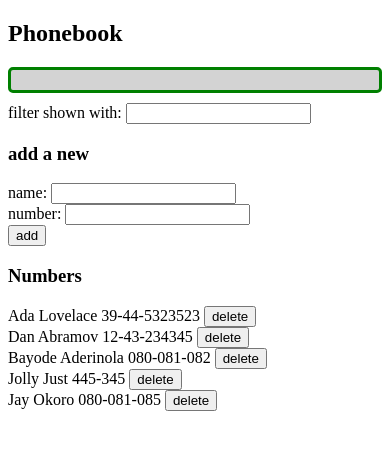
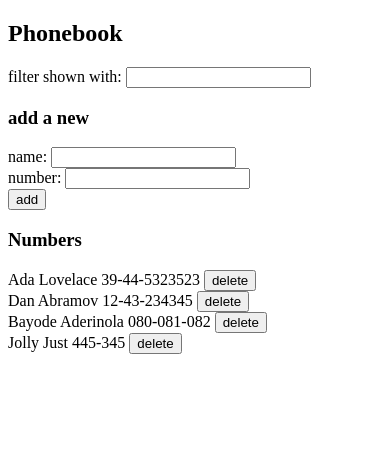
Before and after one commit to bayodesegun/fullstackopen, a React (Vite) app in the folder part2/phonebook/: page / in a window 390 px wide. Shown: the top 450 px of the page. Built offline with nearby package versions, Linux system fonts and the light colour scheme; data requests are answered from the project's data file.

Commit message:
Exercise 2.17*: Phonebook step12: implement success or error notifications with the same notification logic

```diff
--- a/part2/phonebook/db.json
+++ b/part2/phonebook/db.json
@@ -19,11 +19,6 @@
       "name": "Jolly Just",
       "number": "445-345",
       "id": 8
-    },
-    {
-      "name": "Jay Okoro",
-      "number": "080-081-085",
-      "id": 9
     }
   ]
 }
--- a/part2/phonebook/src/App.jsx
+++ b/part2/phonebook/src/App.jsx
@@ -11,7 +11,8 @@ const App = () => {
   const [newName, setNewName] = useState('')
   const [newNumber, setNewNumber] = useState('')
   const [nameFilter, setNameFilter] = useState('')
-  const [message, setMessage] = useState('')
+  const [message, setMessage] = useState(null)
+  const [messageType, setMessageType] = useState('')
 
   const hook = () => {
     personService
@@ -22,7 +23,8 @@ const App = () => {
   }
   useEffect(hook, [])
 
-  const showNotification = (message) => {
+  const showNotification = (message, type) => {
+    setMessageType(type)
     setMessage(message)
     setTimeout(() => setMessage(null), 5000)
   }
@@ -34,7 +36,12 @@ const App = () => {
         .update(currentPerson.id, updatedPerson)
         .then(personResponse => {
           setPersons(persons.map(person => person.id === currentPerson.id ? personResponse : person))
-          showNotification(`Updated ${currentPerson.name}'s number to ${newNumber}.`)
+          showNotification(`Updated ${currentPerson.name}'s number to ${newNumber}.`, 'success')
+        })
+        // eslint-disable-next-line no-unused-vars
+        .catch(_e => {
+          showNotification(`${currentPerson.name} was already removed from the server.`, 'error')
+          setPersons(persons.filter(person => person.id !== currentPerson.id))
         })
     }
   }
@@ -67,7 +74,7 @@ const App = () => {
       .create(newPerson)
       .then(createdPerson => {
         setPersons(persons.concat(createdPerson))
-        showNotification(`Added ${newName} (${newNumber}) to the phonebook.`)
+        showNotification(`Added ${newName} (${newNumber}) to the phonebook.`, 'success')
       })
   }
 
@@ -78,7 +85,7 @@ const App = () => {
         .then( noContent => {
           console.log('Content is', noContent)
           setPersons(persons.filter(person => person.id !== personToDelete.id))
-          showNotification(`Deleted ${personToDelete.name} from the phonebook.`)
+          showNotification(`Deleted ${personToDelete.name} from the phonebook.`, 'success')
         })
     }
   }
@@ -86,7 +93,7 @@ const App = () => {
   return (
     <div>
       <h2>Phonebook</h2>
-      <Notification message={message} />
+      <Notification message={message} messageType={messageType} />
       <NameFilter
         nameFilter={nameFilter}
         setNameFilter={setNameFilter}
--- a/part2/phonebook/src/components/Notification.jsx
+++ b/part2/phonebook/src/components/Notification.jsx
@@ -1,10 +1,11 @@
-const Notification = ({ message }) => {
+const Notification = ({ message, messageType }) => {
 	if (message === null) {
 		return null
 	}
+	const classes = `${messageType} notification `
 
 	return (
-		<div className='success'>
+		<div className={classes}>
 			{message}
 		</div>
 	)
--- a/part2/phonebook/src/index.css
+++ b/part2/phonebook/src/index.css
@@ -1,5 +1,4 @@
-.success {
-  color: green;
+.notification {
   background: lightgrey;
   font-size: 20px;
   border-style: solid;
@@ -7,3 +6,11 @@
   padding: 10px;
   margin-bottom: 10px;
 }
+
+.success {
+  color: green;
+}
+
+.error {
+  color: red;
+}
```
